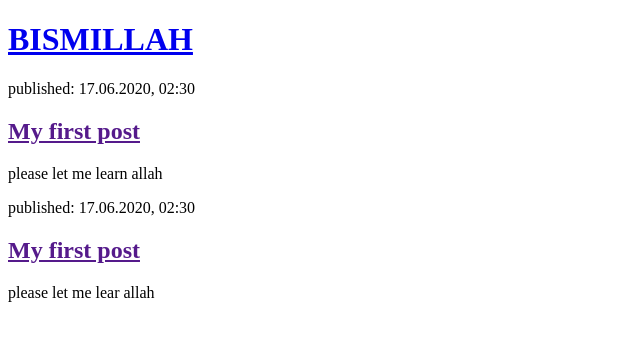
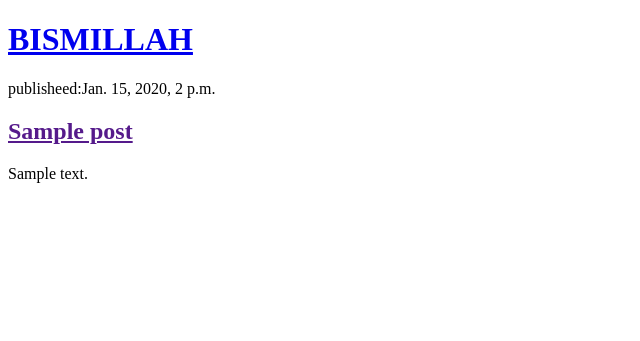
Before and after one commit to mohammedfawaz0017/my-first-blog, a Django app: page / in a window 1280 px wide. Shown: the top 341 px of the page, without its empty margins (0-640 px from the left). Run offline with Django 3.2, Linux system fonts and the light colour scheme; tables that the repository leaves empty hold one stand-in row (values such as "Sample post").

Commit message:
MODIFIED TEMPLATES TO DISPLAY POSTS FROM DATABASE.

```diff
--- a/mysite/myblog/templates/myblog/post_list.html
+++ b/mysite/myblog/templates/myblog/post_list.html
@@ -8,17 +8,14 @@
             <h1><a href="/">BISMILLAH</a></h1>
         </div>
 
-        <div>
-            <p>published: 17.06.2020, 02:30</p>
-            <h2><a href="">My first post</a></h2>
-            <p>please let me learn allah</p>
-        </div>
+        {% for post in posts %}
+            <div>
+                <P>publisheed:{{ post.published_date }}</P>
+                <h2><a href="">{{ post.title }}<a></h2>
+                <P>{{ post.text|linebreaksbr }}</P>
+            </div>
 
-        <div>
-            <p>published: 17.06.2020, 02:30</p>
-            <h2><a href="">My first post</a></h2>
-            <p>please let me lear allah</p>
-        </div>
+        {% endfor %}
 
     </body>
 </html>
--- a/mysite/myblog/views.py
+++ b/mysite/myblog/views.py
@@ -1,7 +1,11 @@
 from django.shortcuts import render
+from .models import Post
+from django.utils import timezone
 
 # Create your views here.
 
 def post_list(request):
 
-    return render(request, 'myblog/post_list.html', {})
+    posts = Post.objects.filter(published_date__lte=timezone.now()).order_by('published_date')
+
+    return render(request, 'myblog/post_list.html', {'posts':posts})
```
